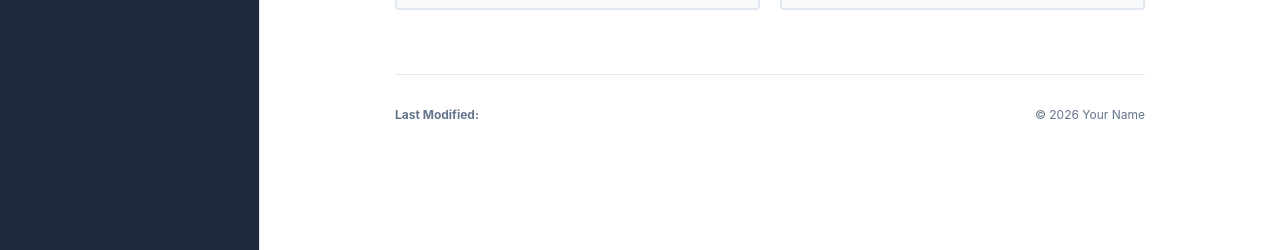
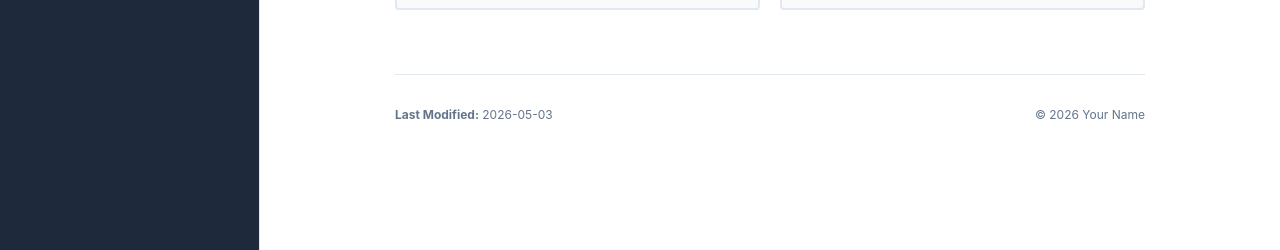
Before and after one commit to texthub/gitslate, a Jekyll site: the page built from content1/index.md, in a window 1280 px wide and 900 px high, scrolled down 128 px. Shown: the part 650-900 px from the top of the window. Built offline with Jekyll 4.4.1, drawn with Linux system fonts in a browser that asks for light colours; our own code applies the rules of GitHub Pages for plain Markdown files.

Commit message:
Update index.md

```diff
--- a/content1/index.md
+++ b/content1/index.md
@@ -1,8 +1,8 @@
 ---
 layout: default
-title: "Content 1 - Index Page"
 menu_title: "Content1-Test"
 nav_order: 20
+date: 2026-05-03
 ---
 # Content 1 - Index Page
 
```
